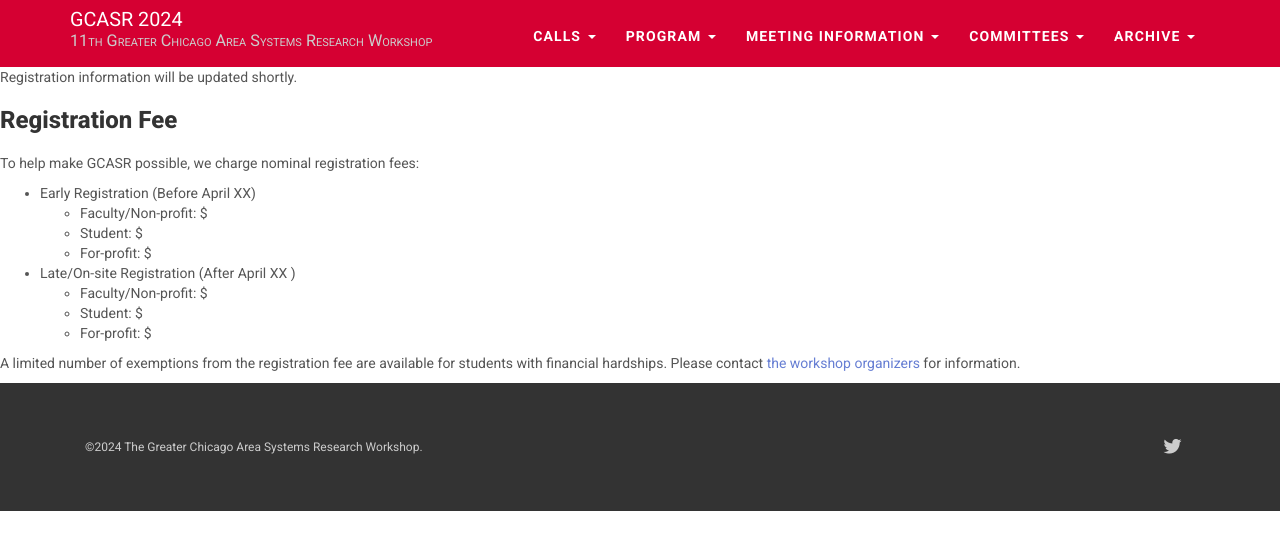
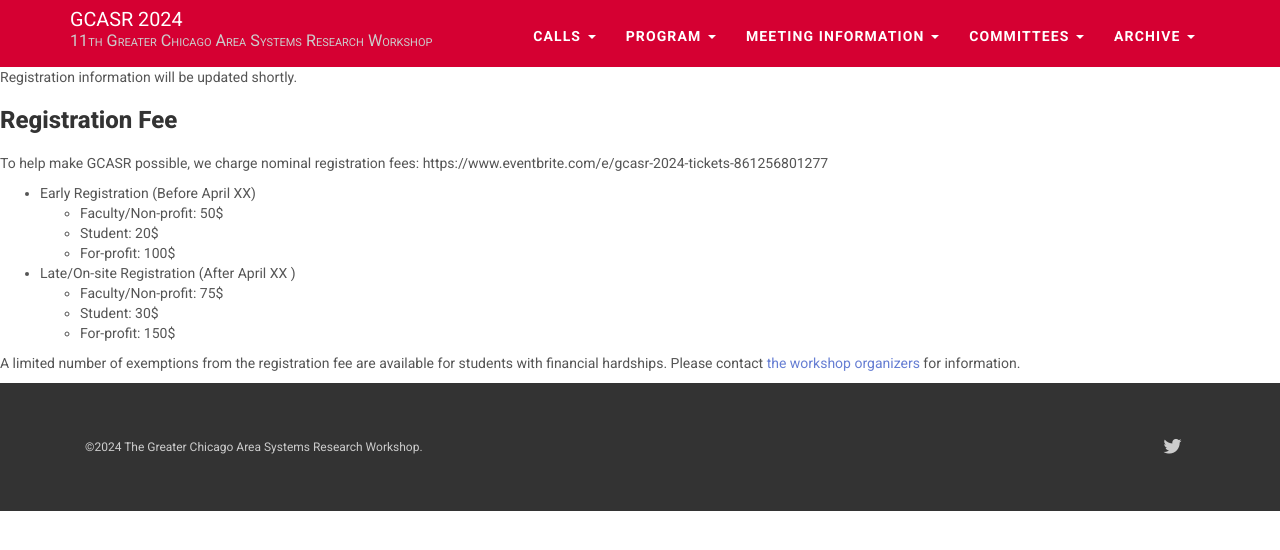
Before and after one commit to gcasr/2025, a Jekyll site: the page built from pages/registration.md, in a window 1280 px wide. Shown: the top 550 px of the page. Built offline with Jekyll 4.4.1, drawn with Linux system fonts in a browser that asks for light colours; nearby versions of some CDN libraries; our own code applies the rules of GitHub Pages for plain Markdown files; library files that are not in the unit come from our copies.

Commit message:
Update registration.md

```diff
--- a/pages/registration.md
+++ b/pages/registration.md
@@ -2,15 +2,15 @@ Registration information will be updated shortly.
 
 ### Registration Fee
 
-To help make GCASR possible, we charge nominal registration fees:
+To help make GCASR possible, we charge nominal registration fees: https://www.eventbrite.com/e/gcasr-2024-tickets-861256801277
 
 - Early Registration (Before April XX)
-  - Faculty/Non-profit: $
-  - Student: $
-  - For-profit: $
+  - Faculty/Non-profit: 50$
+  - Student: 20$
+  - For-profit: 100$
 - Late/On-site Registration (After April XX )
-  - Faculty/Non-profit: $
-  - Student: $
-  - For-profit: $
+  - Faculty/Non-profit: 75$
+  - Student: 30$
+  - For-profit: 150$
 
 A limited number of exemptions from the registration fee are available for students with financial hardships. Please contact [the workshop organizers](mailto:gcasr@googlegroups.com) for information.
```
